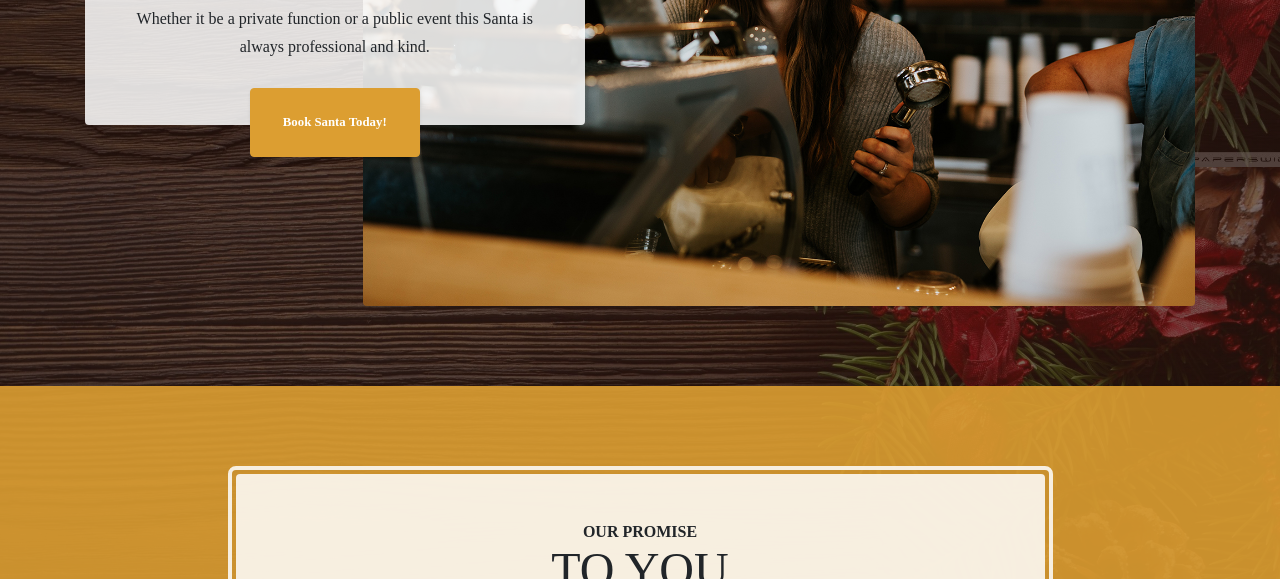
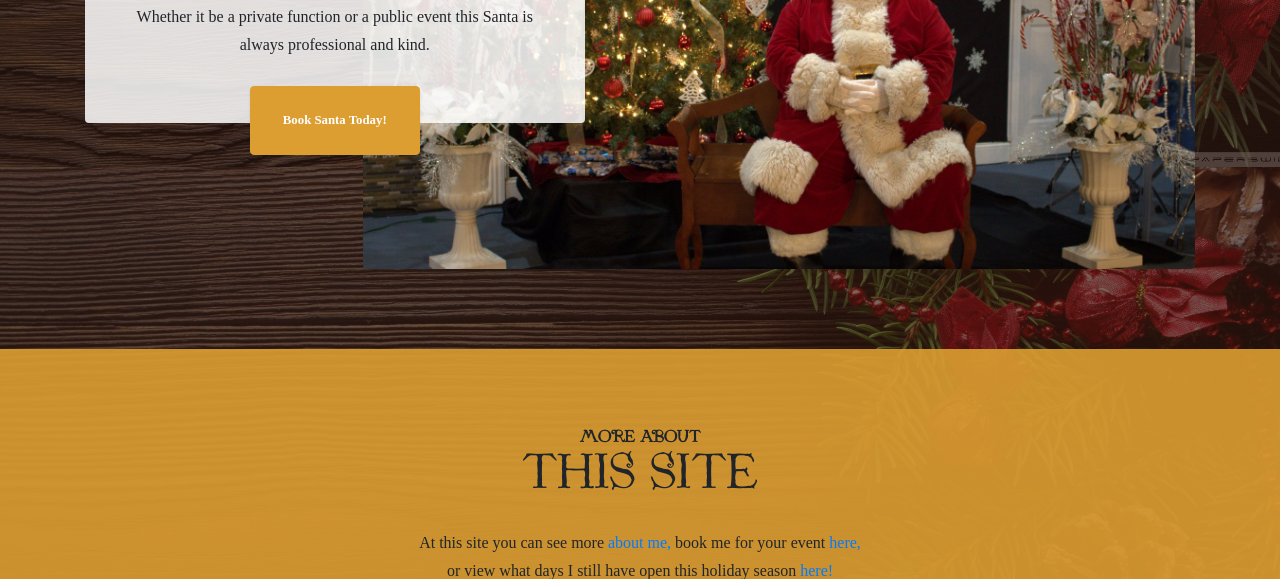
Before and after one commit to emilybaker-king/Book-Santa, a website: page index.html in a window 1280 px wide. Shown: the part 633-1212 px from the top of the page. Drawn offline with Linux system fonts and the light colour scheme; a web font is replaced by a local one.

Commit message:
fixed issue with index.html and css not loading properly

```diff
--- a/index.html
+++ b/index.html
@@ -31,13 +31,16 @@
   <meta name="msapplication-TileColor" content="#da532c">
   <meta name="theme-color" content="#ffffff">
 
+  <link href="./css/business-casual.css" />
+  <link href="./css/styles.css" rel="stylesheet" />
+
 </head>
 
 <body>
 
   <h1 class="site-heading text-center text-white d-none d-lg-block">
     <span class="site-heading-upper text-primary mb-3">The site to make booking him simple!</span>
-    <span class="site-heading-lower">Santa 🎅🏼</span>
+    <span class="site-heading-lower">Santa </span>
   </h1>
 
   <!-- Navigation -->
@@ -71,7 +74,7 @@
   <section class="page-section clearfix">
     <div class="container">
       <div class="intro">
-        <img class="intro-img img-fluid mb-3 mb-lg-0 rounded" src="img/intro.jpg" alt="">
+        <img class="intro-img img-fluid mb-3 mb-lg-0 rounded" src="img/gregHome.jpg" alt="">
         <div class="intro-text left-0 text-center bg-faded p-5 rounded">
           <h2 class="section-heading mb-4">
             <span class="section-heading-upper">A Santa</span>
@@ -92,12 +95,25 @@
       <div class="container">
         <div class="row">
           <div class="col-xl-9 mx-auto">
-          <div class="cta-inner text-center rounded">
+            <div class="text-center rounded">
               <h2 class="section-heading mb-4">
-              <span class="section-heading-upper">Our Promise</span>
-              <span class="section-heading-lower">To You</span>
+                <span class="section-heading-upper">More About</span>
+                <span class="section-heading-lower">This Site</span>
               </h2>
-            <p class="mb-0">When you walk into our shop to start your day, we are dedicated to providing you with friendly service, a welcoming atmosphere, and above all else, excellent products made with the highest quality ingredients. If you are not satisfied, please let us know and we will do whatever we can to make things right!</p>
+              <p class="mb-0">
+                At this site you can see more
+                <a class="text-expanded link" href="./about.html">
+                  about me,
+                </a>
+                book me for your event
+                <a href="./products.html">here,</a>
+                <br />
+                or view what days I still have open this holiday season<a
+                  href="./store.html"
+                >
+                  here!</a
+                >
+              </p>
             </div>
           </div>
         </div>
```
Lines whose indentation alone changed are shown as unchanged.
